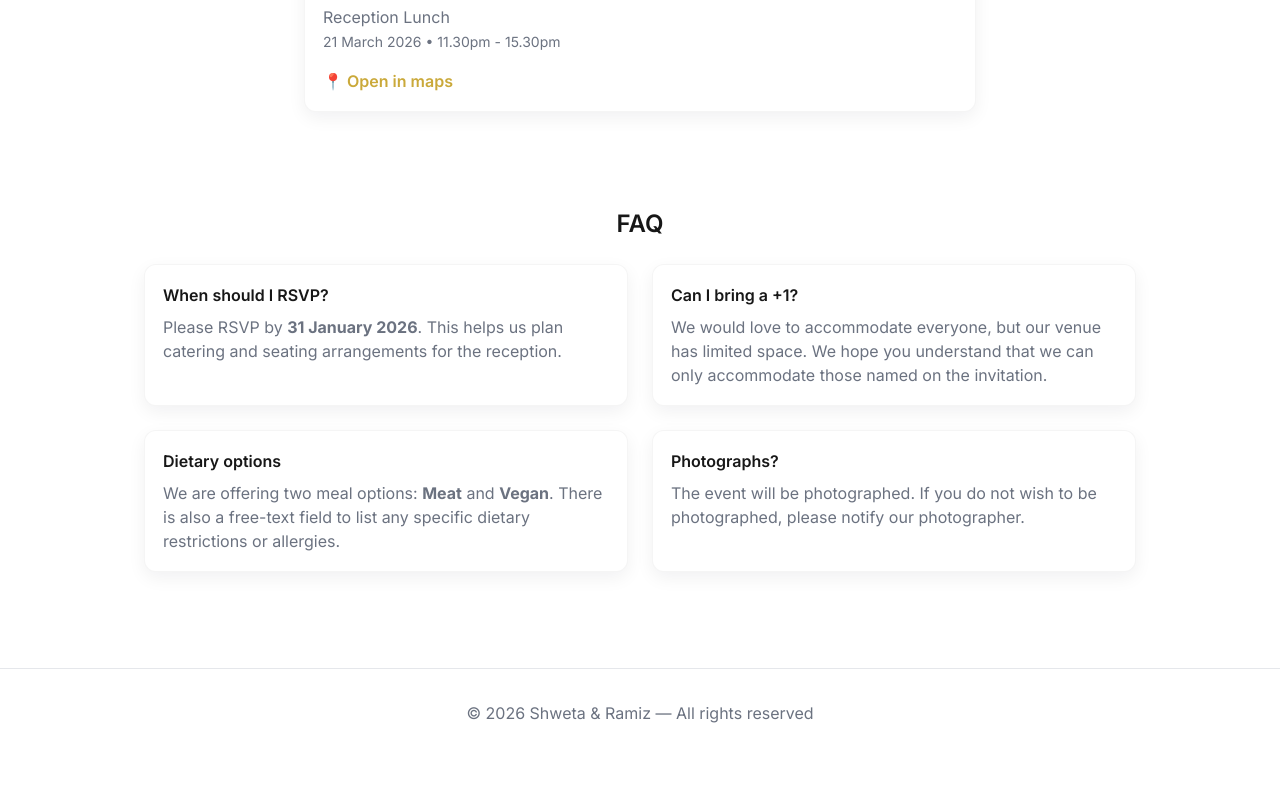
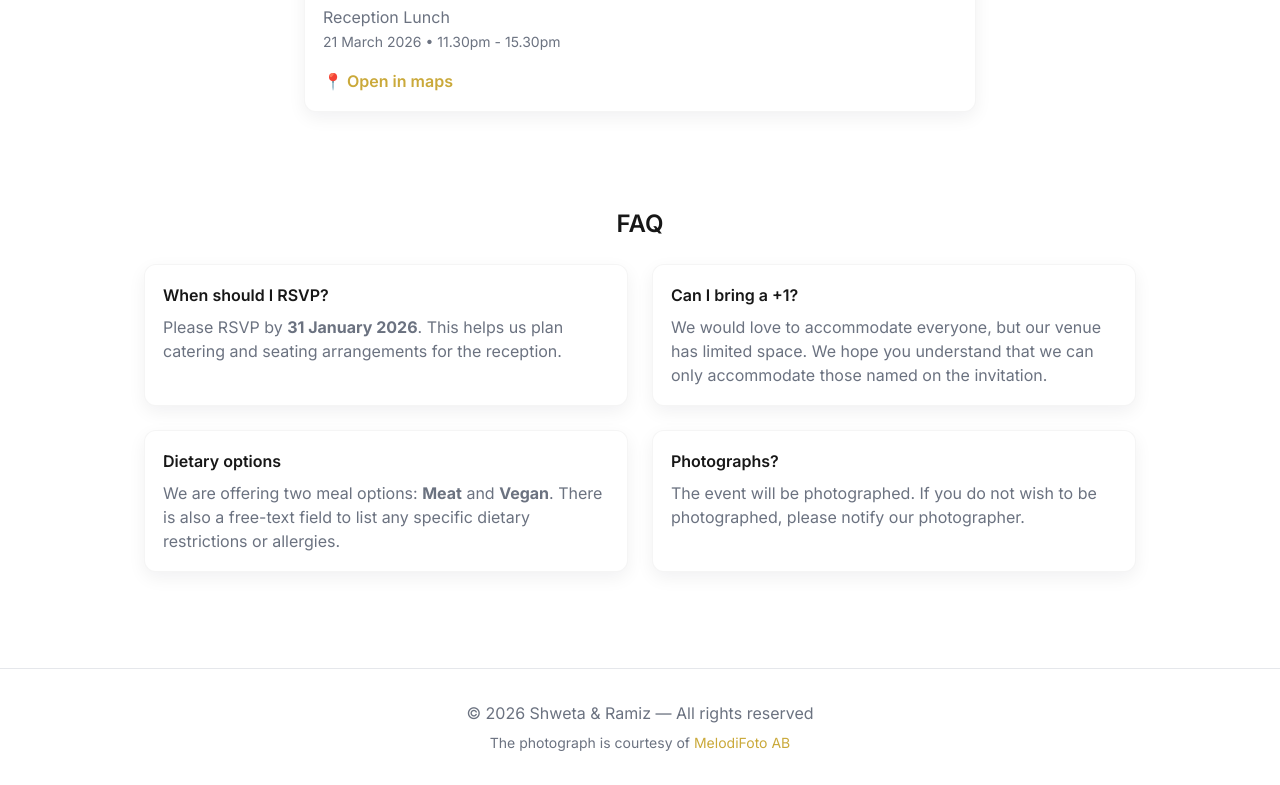
Before and after one commit to RamizGindullin/ramizshweta, a plain HTML site: page index.html in a window 1280 px wide. Shown: the part 1899-2684 px from the top of the page. Before the commit the page ends 2656 px from the top, so only its background shows below. Drawn offline with nearby package versions, Linux system fonts and the light colour scheme.

Commit message:
Update index.html

```diff
--- a/index.html
+++ b/index.html
@@ -126,6 +126,7 @@
 
   <footer class="border-t mt-12 py-8 text-center muted">
     <div class="max-w-5xl mx-auto px-4">© <span id="year"></span> Shweta &amp; Ramiz — All rights reserved</div>
+    <p class="mt-2 text-sm">The photograph is courtesy of <a href="https://www.melodifoto.se/" target="_blank" rel="noreferrer" class="gold hover:underline">MelodiFoto AB</a></p>
   </footer>
 
   <script>
```
